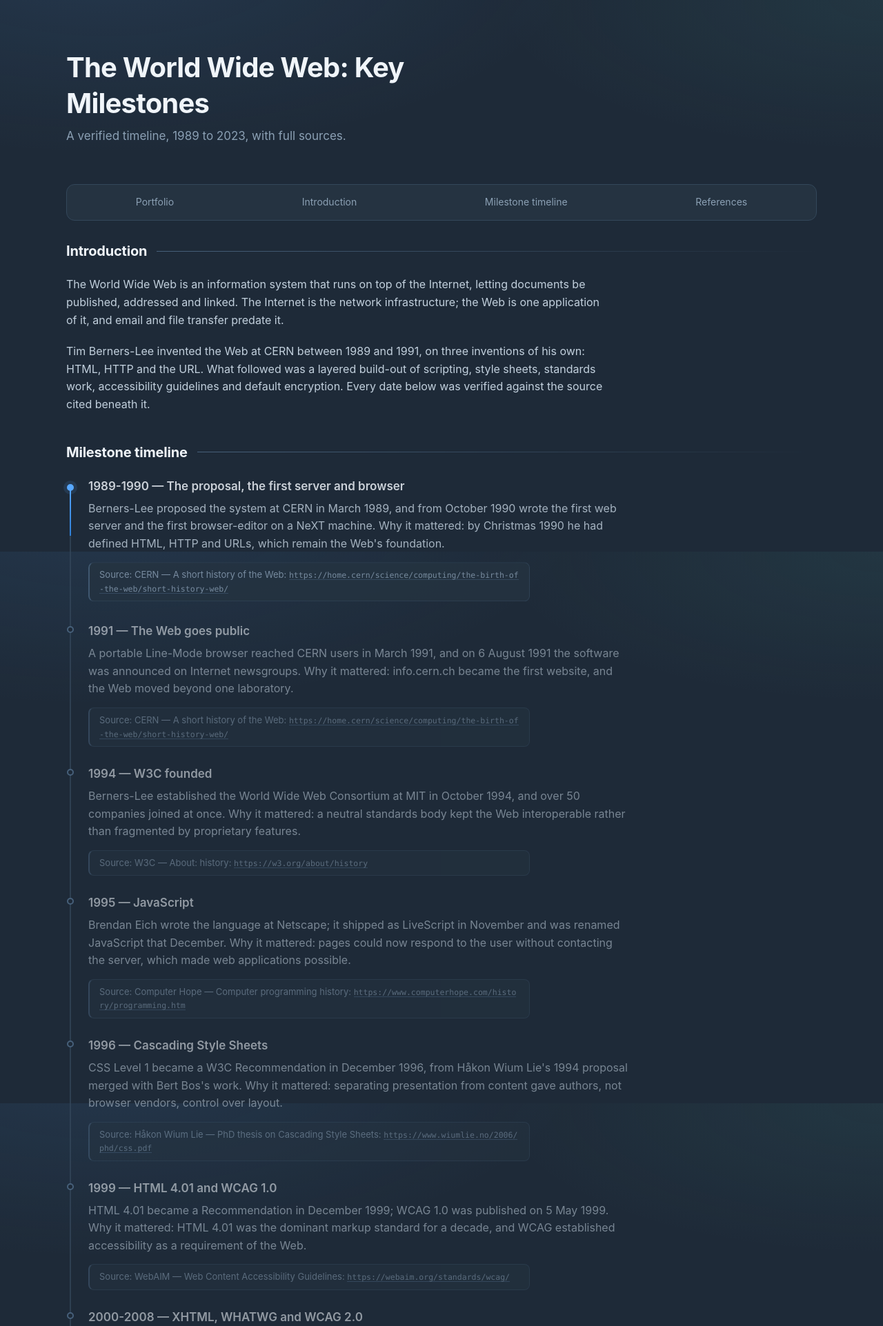
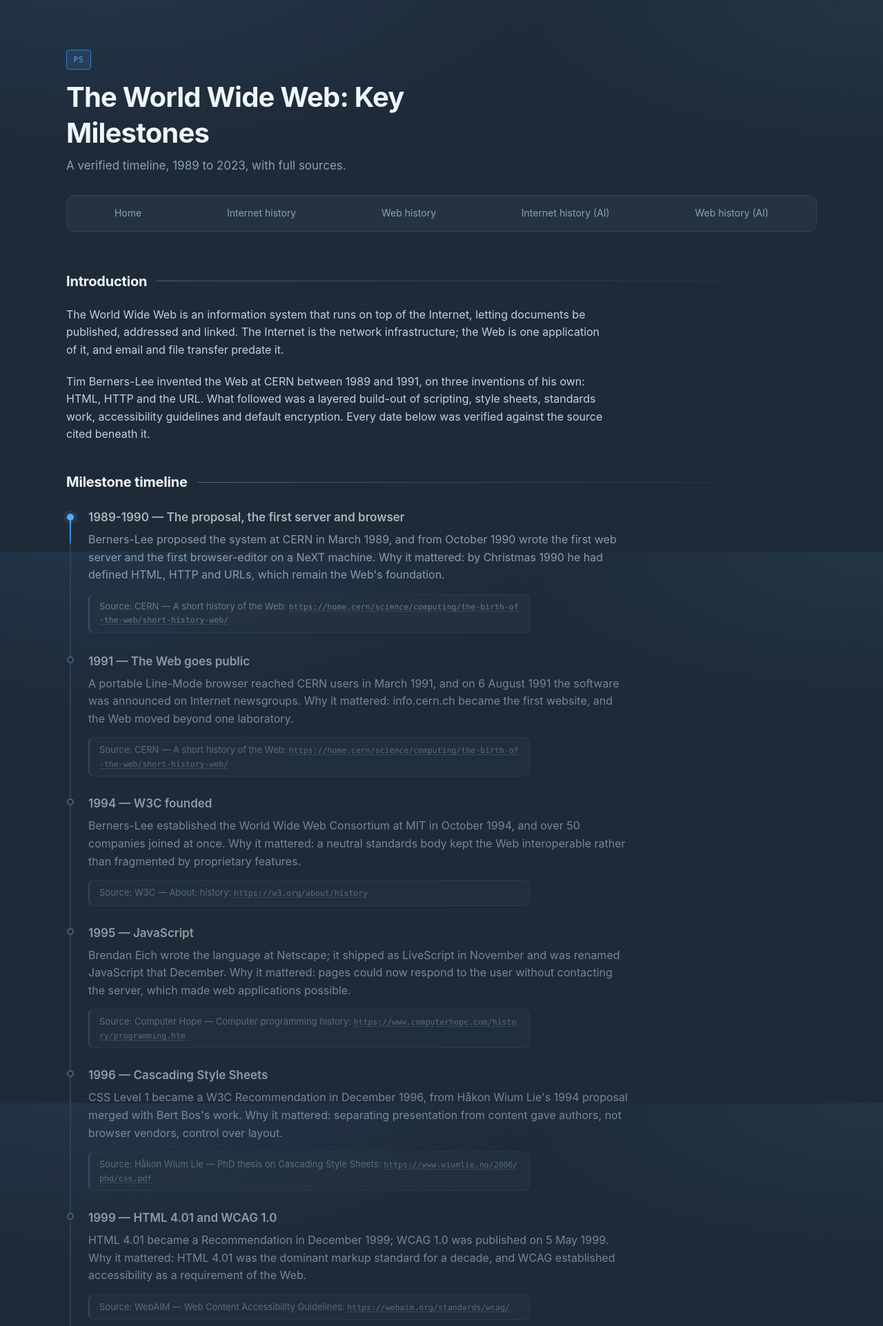
Before and after one commit to perlasamaha/web-programming-site, a Flask app: page /web-history in a window 1280 px wide. Shown: the top 1923 px of the page at 69% size. Run offline with Flask 3, Linux system fonts and the light colour scheme.

Commit message:
Modification in style

```diff
--- a/templates/base.html
+++ b/templates/base.html
@@ -9,15 +9,26 @@
 <body>
 
     <header class="container">
+        <a class="logo" href="{{ url_for('home') }}">PS</a>
         <h1>{% block heading %}Web Programming Portfolio — Perla Samaha{% endblock %}</h1>
         <p>{% block subtitle %}A live site that grows one page or feature every week.{% endblock %}</p>
     </header>
 
-    <main>
+    <nav class="container" aria-label="Main menu">
+        <ul>
+            <li><a href="{{ url_for('home') }}">Home</a></li>
+            <li><a href="{{ url_for('internet_history') }}">Internet history</a></li>
+            <li><a href="{{ url_for('web_history') }}">Web history</a></li>
+            <li><a href="{{ url_for('internet_history_ai') }}">Internet history (AI)</a></li>
+            <li><a href="{{ url_for('web_history_ai') }}">Web history (AI)</a></li>
+        </ul>
+    </nav>
+
+    <main class="container">
         {% block content %}{% endblock %}
     </main>
 
-    <footer>
+    <footer class="container">
         <p>Web Programming — built with Flask and deployed on Render.</p>
         <p>This website is created for educational purposes only, as part of the GIN446 - Web Programming course, School of Engineering, USEK. (Fall 2026-2027)</p>
     </footer>
--- a/templates/index.html
+++ b/templates/index.html
@@ -7,7 +7,7 @@
 <section>
     <h2>Weekly Work</h2>
     <!-- Each week you add a link here to that week's page or feature. -->
-    <ul>
+    <ul class = "weekly-list">
         {% for item in weekly_work %}
             <li><a href="{{ item.url }}">Week {{ item.week }} — {{ item.title }}</a></li>
         {% else %}
--- a/templates/web-history.html
+++ b/templates/web-history.html
@@ -7,15 +7,6 @@
 {% block subtitle %}A verified timeline, 1989 to 2023, with full sources.{% endblock %}
 
 {% block content %}
-
-  <nav aria-label="On this page">
-    <ul>
-      <li><a href="{{ url_for('home') }}">Portfolio</a></li>
-      <li><a href="#introduction">Introduction</a></li>
-      <li><a href="#timeline">Milestone timeline</a></li>
-      <li><a href="#references">References</a></li>
-    </ul>
-  </nav>
 
     <section id="introduction">
       <h2>Introduction</h2>
```
Also changed, not shown: templates/internet-history-ai.html (+0 -9 lines), templates/internet-history.html (+0 -9 lines), templates/web-history-ai.html (+0 -9 lines).
